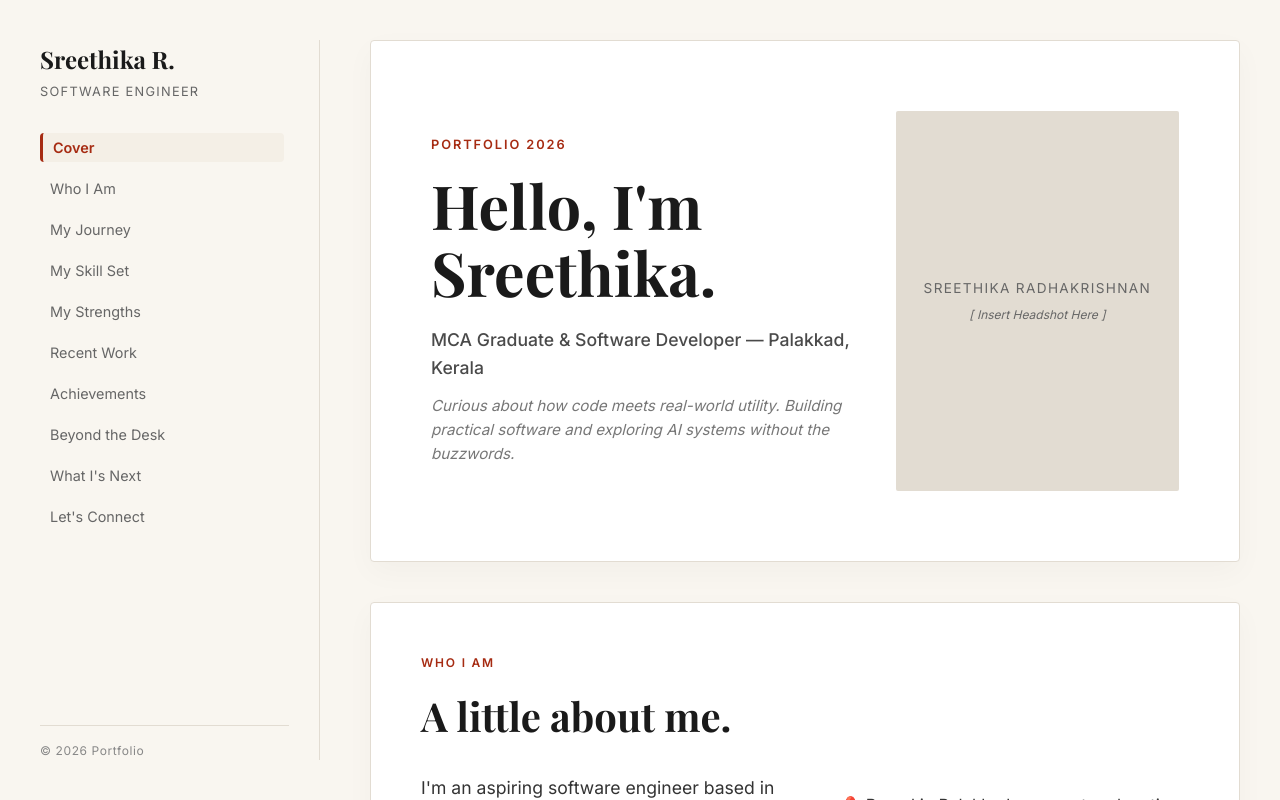
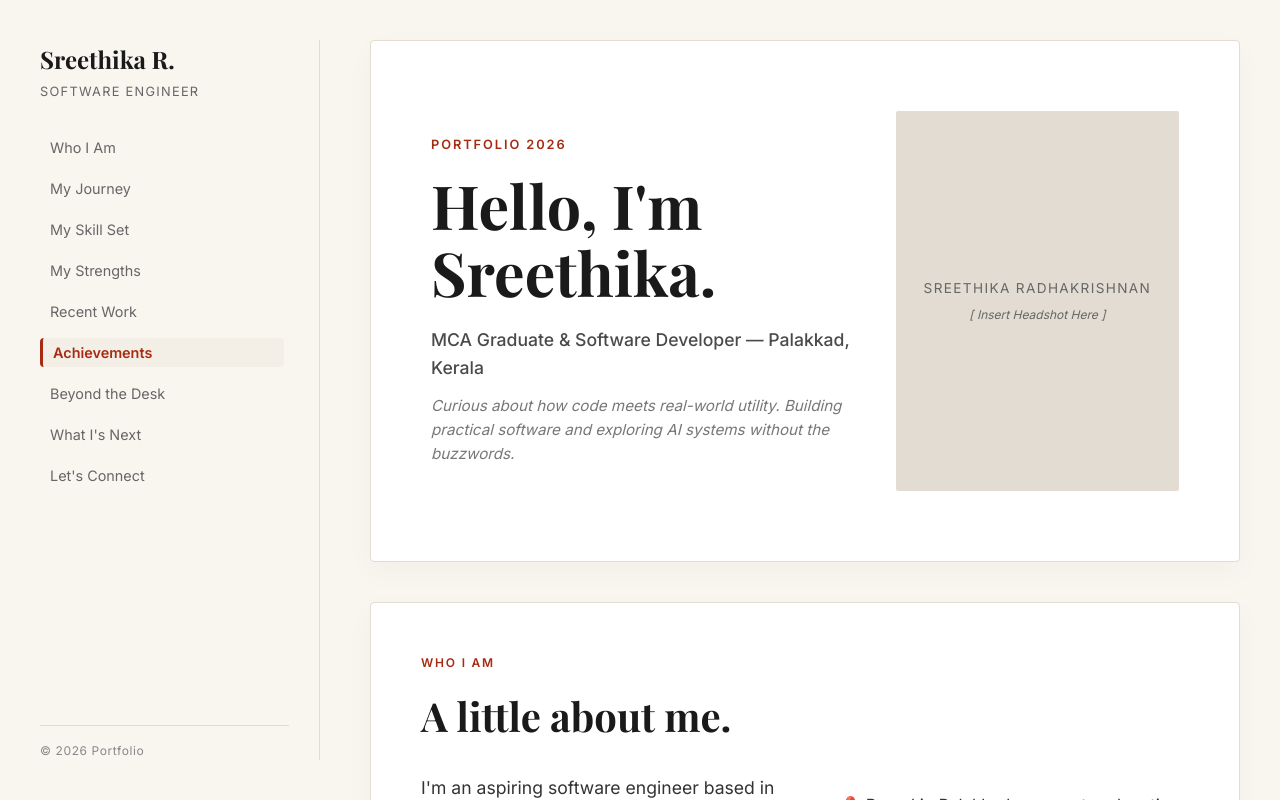
Before and after one commit to Sr-2525/Portfolio, a React app: page / in a window 1280 px wide. Shown: the top 800 px of the page. Built offline with nearby package versions, Linux system fonts and the light colour scheme; the HTML template or start-up script is replaced by a standard one; a web font is replaced by a local one.

Commit message:
Removed Cover heading from left side navigation panel

```diff
--- a/src/components/SidebarNav.jsx
+++ b/src/components/SidebarNav.jsx
@@ -1,7 +1,6 @@
 import { useState, useEffect } from 'react'
 
 const navItems = [
-  { id: 'hero', label: 'Cover' },
   { id: 'about', label: 'Who I Am' },
   { id: 'journey', label: 'My Journey' },
   { id: 'skills', label: 'My Skill Set' },
@@ -14,7 +13,7 @@ const navItems = [
 ]
 
 function SidebarNav() {
-  const [activeId, setActiveId] = useState('hero')
+  const [activeId, setActiveId] = useState('about')
 
   useEffect(() => {
     const handleScroll = () => {
```
